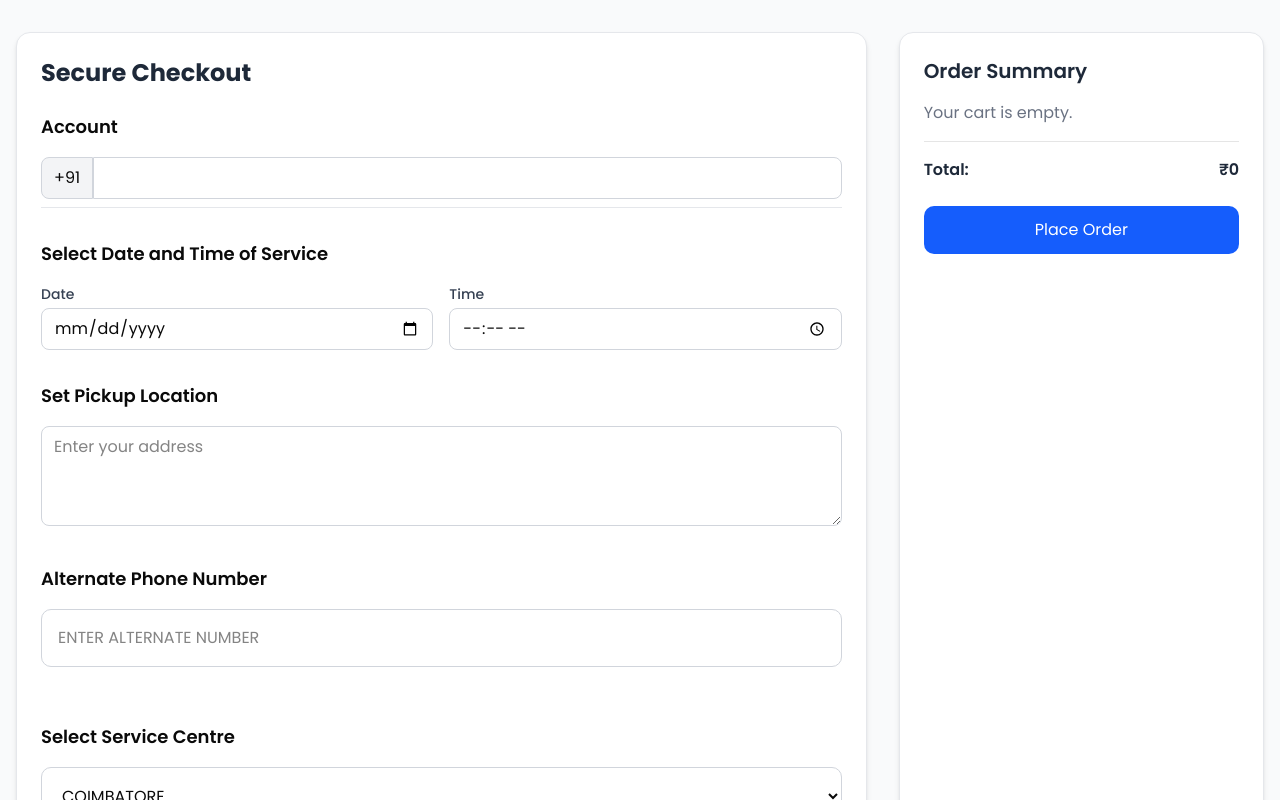
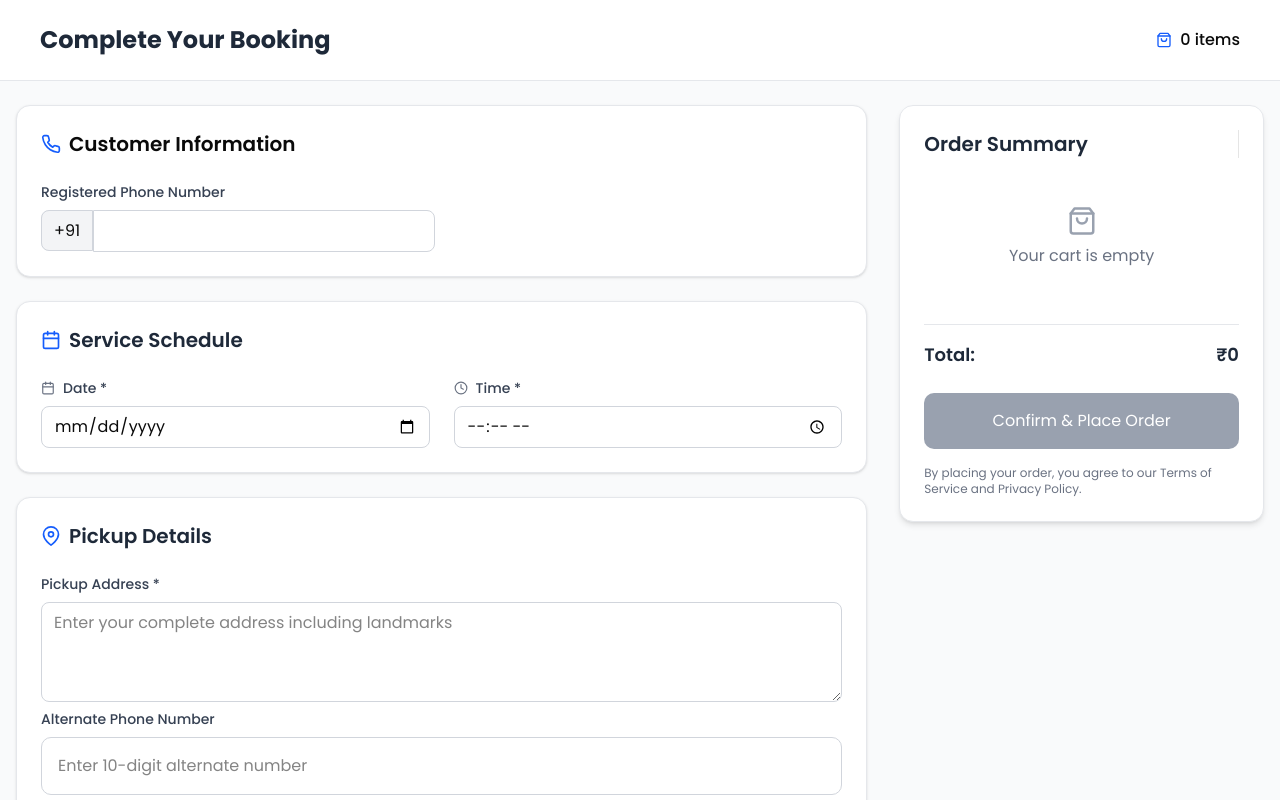
Before and after one commit to vodintech/caragecarcare-frontend, a Next.js app: page /checkout in a window 1280 px wide. Shown: the top 800 px of the page. Built offline with nearby package versions, Linux system fonts and the light colour scheme.

Commit message:
update page

```diff
--- a/app/checkout/page.tsx
+++ b/app/checkout/page.tsx
@@ -3,6 +3,8 @@
 import React, { useState, useEffect } from "react";
 import { useRouter } from "next/navigation";
 import { motion } from "framer-motion";
+import { toast } from "react-hot-toast";
+import {FiCalendar, FiClock, FiMapPin, FiPhone, FiShoppingBag} from "react-icons/fi"
 
 type CartItem = {
   packageName: string;
@@ -23,6 +25,9 @@ const CheckoutPage = () => {
   const [selectedDate, setSelectedDate] = useState("");
   const [selectedTime, setSelectedTime] = useState("");
   const [address, setAddress] = useState("");
+  const [alternatePhone, setAlternatePhone] = useState("");
+  const [serviceCenter, setServiceCenter] = useState("COIMBATORE");
+  const [isSubmitting, setIsSubmitting] = useState(false);
 
   useEffect(() => {
     const cartData = sessionStorage.getItem("cart");
@@ -37,19 +42,72 @@ const CheckoutPage = () => {
 
   const totalPrice = cart.reduce((total, item) => total + item.price * item.quantity, 0);
 
-  const handlePlaceOrder = () => {
-    if (!selectedDate || !selectedTime || !address) {
-      alert("Please fill in all required fields");
-      return;
+  const validateForm = () => {
+    if (!selectedDate || !selectedTime) {
+      toast.error("Please select date and time for service");
+      return false;
     }
-    alert("Order placed successfully!");
+
+    if (!address.trim()) {
+      toast.error("Please enter a valid pickup address");
+      return false;
+    }
+
+    if (alternatePhone && !/^\d{10}$/.test(alternatePhone)) {
+      toast.error("Please enter a valid 10-digit alternate phone number");
+      return false;
+    }
+
+    return true;
+  };
+
+  const handlePlaceOrder = async () => {
+    if (!validateForm()) return;
+
+    setIsSubmitting(true);
+
+    try {
+      await new Promise(resolve => setTimeout(resolve, 1000));
+      const bookingDetails = {
+        phone: carInfo.phone || "",
+        date: selectedDate,
+        time: selectedTime,
+        address,
+        alternatePhone,
+        serviceCenter,
+        totalPrice,
+        cartItems: cart
+      };
+
+      sessionStorage.setItem("bookingDetails", JSON.stringify(bookingDetails));
       sessionStorage.removeItem("cart");
-    router.push("/");
+      router.push("/service");
+    } catch (error) {
+      console.error("Order submission error:", error);
+      toast.error("Failed to place order. Please try again.");
+    } finally {
+      setIsSubmitting(false);
+    }
   };
 
   return (
     <div className="min-h-screen bg-gray-50">
-      <div className="max-w-7xl mx-auto px-4 py-8">
+      {/*Header*/}
+      <div className="bg-white p-6 border-b border-gray-200 shadow-sm">
+        <div className="max-w-7xl mx-auto px-4">
+          <div className="flex justify-between items-center">
+            <h1 className=" text-2xl font-bold text-gray-800">Complete Your Booking</h1>
+            <div className="flex items-center space-x-2">
+              <FiShoppingBag className="text-blue-600 "/>
+              <span className="font-medium">
+                {cart.length} {cart.length === 1 ? 'item' : 'items'}
+              </span>
+            </div>
+          </div>
+        </div>
+      </div>
+    <div className="min-h-screen bg-gray-50">
+      <div className="max-w-7xl mx-auto px-4 py-6">
         <motion.div
           initial={{ opacity: 0, y: 30 }}
           animate={{ opacity: 1, y: 0 }}
@@ -57,13 +115,13 @@ const CheckoutPage = () => {
           className="flex flex-col lg:flex-row gap-8"
         >
           {/* Left side - Checkout Details */}
-          <div className="lg:w-[70%] bg-white p-6 rounded-xl shadow-md border border-gray-200">
-            <h1 className="text-2xl font-bold text-gray-800 mb-6">Secure Checkout</h1>
+          <div className="lg:w-[70%]">
 
             {/* Phone Number Section */}
-            <div className="mb-8">
-              <h2 className="text-lg font-semibold mb-4">Account</h2>
-              <div className="flex items-center border-b border-gray-200 pb-2">
+             <div className="bg-white p-6 rounded-xl shadow-sm border border-gray-200 mb-6">
+              <h2 className="text-xl font-semibold mb-6 text-grey-800 flex items-center">
+                <FiPhone className="mr-2 text-blue-600"/> Customer Information</h2>
+                <label className="block text-sm font-medium text-gray-700 mb-2">Registered Phone Number</label>
                 <span className="bg-gray-100 px-3 py-2 rounded-l-md border border-gray-300">+91</span>
                 <input
                   type="text"
@@ -72,24 +130,27 @@ const CheckoutPage = () => {
                   readOnly
                 />
             </div>
-            </div>
 
             {/* Date and Time Selection */}
-            <div className="mb-8">
-              <h2 className="text-lg font-semibold mb-4">Select Date and Time of Service</h2>
-              <div className="grid grid-cols-1 md:grid-cols-2 gap-4">
+            <div className="bg-white p-6 rounded-xl shadow-sm border border-gray-200 mb-6">
+              <h2 className="text-xl flex items-center font-semibold mb-6 text-gray-800">
+                <FiCalendar className="mr-2 text-blue-600"/>Service Schedule</h2>
+              <div className="grid grid-cols-1 md:grid-cols-2 gap-6">
                 <div>
-                  <label className="block text-sm font-medium text-gray-700 mb-1">Date</label>
+                  <label className="block text-sm font-medium text-gray-700 mb-2 flex items-center">
+                    <FiCalendar className="mr-2 text-gray-500"/>Date *</label>
                   <input
                     type="date"
                     className="w-full px-3 py-2 border border-gray-300 rounded-md focus:outline-none focus:ring-2 focus:ring-blue-500"
                     value={selectedDate}
                     onChange={(e) => setSelectedDate(e.target.value)}
+                    min={new Date().toISOString().split('T')[0]}
                     required
                   />
                 </div>
                 <div>
-                  <label className="block text-sm font-medium text-gray-700 mb-1">Time</label>
+                  <label className="block text-sm font-medium text-gray-700 mb-2 flex items-center">
+                    <FiClock className="mr-2 text-gray-500"/>Time *</label>
                   <input
                     type="time"
                     className="w-full px-3 py-2 border border-gray-300 rounded-md focus:outline-none focus:ring-2 focus:ring-blue-500"
@@ -102,10 +163,12 @@ const CheckoutPage = () => {
             </div>
 
             {/* Address Selection */}
-            <div className="mb-8">
-              <h2 className="text-lg font-semibold mb-4">Set Pickup Location</h2>
+            <div className="bg-white rounded-xl p-6 mb-6 shadow-sm border border-gray-200">
+              <h2 className="text-xl flex font-semibold mb-6 text-gray-800 items-center"><FiMapPin className="mr-2 text-blue-600"/>Pickup Details</h2>
+              <div>
+                <label className="block text-sm font-medium text-gray-700 mb-2">Pickup Address *</label>
               <textarea
-                placeholder="Enter your address"
+                placeholder="Enter your complete address including landmarks"
                 className="w-full px-3 py-2 border border-gray-300 rounded-md focus:outline-none focus:ring-2 focus:ring-blue-500 min-h-[100px]"
                 value={address}
                 onChange={(e) => setAddress(e.target.value)}
@@ -114,46 +177,62 @@ const CheckoutPage = () => {
             </div>
 
             {/* Alternate Phone number */}
-            <div className="mb-8">
-              <h2 className="text-lg font-semibold mb-4">Alternate Phone Number</h2>
+            <div className="mb-6">
+              <h2 className="block text-sm font-medium mb-2 text-gray-700">Alternate Phone Number</h2>
               <input
                 type="tel"
                 maxLength={10}
-              placeholder="ENTER ALTERNATE NUMBER"
-              className="w-full border border-gray-300 p-3 sm:p-4 rounded-lg mb-6 focus:outline-none focus:ring-2 focus:ring-blue-500 text-sm sm:text-base"
+                placeholder="Enter 10-digit alternate number"
+                className="w-full border border-gray-300 p-3 sm:p-4 rounded-lg focus:outline-none focus:ring-2 focus:ring-blue-500 text-sm sm:text-base"
+                value={alternatePhone}
+                onChange={(e) => {
+                  const value = e.target.value.replace(/\D/g, '');
+                  setAlternatePhone(value);
+                }}
               />
             </div>
 
             {/* Service Centre */}
-            <div className="mb-8">
-              <h2 className="text-lg font-semibold mb-4">Select Service Centre</h2>
-              <select className="w-full border border-gray-300 p-3 sm:p-4 rounded-lg mb-6 focus:outline-none focus:ring-2 focus:ring-blue-500 text-sm sm:text-base">
-                <option>COIMBATORE</option>
+            <div>
+              <label className="block text-sm font-medium text-gray-700 mb-2">Service Center</label>
+              <select
+                className="w-full border border-gray-300 p-3 sm:p-4 rounded-lg focus:outline-none focus:ring-2 focus:ring-blue-500 text-sm sm:text-base"
+                value={serviceCenter}
+                onChange={(e) => setServiceCenter(e.target.value)}
+              >
+                <option value="COIMBATORE">Coimbatore Service Center</option>
+                <option value="CHENNAI" disabled>(Coming Soon)</option>
               </select>
+            </div>
           </div>
         </div>
 
           {/* Right side - Order Summary */}
-          <div className="lg:w-[30%] bg-white p-6 rounded-xl shadow-md border border-gray-200">
-            <h2 className="text-xl font-semibold mb-4 text-gray-800">Order Summary</h2>
+          <div className="lg:w-[30%]">
+          <div className="bg-white p-6 rounded-xl shadow-md border border-gray-200 sticky top-8">
+            <h2 className="text-xl font-semibold mb-4 text-gray-800 border-r">Order Summary</h2>
 
             {cart.length > 0 ? (
-              <ul className="space-y\3 mb-4">
+              <ul className="space-y-4 mb-6">
                 {cart.map((item, index) => (
                   <li key={index} className="flex justify-between text-sm text-gray-700">
-                    <div>
-                      {item.packageName} × <span className="font-medium">{item.quantity}</span>
+                    <div className="flex items-center">
+                     <span className="bg-blue-100 text-blue-800 text-xs font-medium px-2 py-1 rounded mr-3">{item.quantity}</span>
+                    <span className="text-sm">{item.packageName}</span>
                     </div>
                     <div className="font-semibold">₹{item.price * item.quantity}</div>
                   </li>
                 ))}
               </ul>
             ) : (
-              <p className="text-gray-500 mb-4">Your cart is empty.</p>
+              <div className="mb-6 text-center py-8">
+                  <FiShoppingBag className="mx-auto text-gray-400 text-3xl mb-2" />
+                  <p className="text-gray-500">Your cart is empty</p>
+                </div>
             )}
 
-            <div className="border-t pt-4 mb-6">
-              <div className="flex justify-between text-gray-800 font-semibold">
+            <div className="border-t border-gray-200 pt-4 mb-6">
+              <div className="flex justify-between text-gray-800 items-center text-lg font-semibold">
                 <span>Total:</span>
                 <span>₹{totalPrice}</span>
               </div>
@@ -161,13 +240,29 @@ const CheckoutPage = () => {
 
                 <button
                 onClick={handlePlaceOrder}
-              className="w-full bg-blue-600 text-white py-3 rounded-lg hover:bg-blue-700 transition"
-              disabled={cart.length === 0}
+                className={`w-full bg-blue-600 text-white py-4 rounded-lg hover:bg-blue-700 transition-all duration-200 ${
+                  isSubmitting ? "opacity-70 cursor-not-allowed" : ""
+                } ${cart.length === 0 ? "bg-gray-400 hover:bg-gray-400 cursor-not-allowed" : ""}`}
+                disabled={cart.length === 0 || isSubmitting}
               >
-              Place Order
+                {isSubmitting ? (
+                  <span className="flex items-center justify-center">
+                    <svg className="animate-spin -ml-1 mr-3 h-5 w-5 text-white" xmlns="http://www.w3.org/2000/svg" fill="none" viewBox="0 0 24 24">
+                      <circle className="opacity-25" cx="12" cy="12" r="10" stroke="currentColor" strokeWidth="4"></circle>
+                      <path className="opacity-75" fill="currentColor" d="M4 12a8 8 0 018-8V0C5.373 0 0 5.373 0 12h4zm2 5.291A7.962 7.962 0 014 12H0c0 3.042 1.135 5.824 3 7.938l3-2.647z"></path>
+                    </svg>
+                    Processing...
+                  </span>
+                ) : "Confirm & Place Order"}
               </button>
+
+              <div className="mt-4 text-xs text-gray-500">
+                By placing your order, you agree to our Terms of Service and Privacy Policy.
+              </div>
+            </div>
           </div>
         </motion.div>
+      </div>
     </div>
     </div>
   );
--- a/app/layout.tsx
+++ b/app/layout.tsx
@@ -1,5 +1,6 @@
 import { Poppins } from "next/font/google";
 import "./globals.css";
+import { Toaster } from 'react-hot-toast';
 
 const poppins = Poppins({
   subsets: ["latin"],
@@ -17,12 +18,27 @@ export const metadata = {
 
 export default function RootLayout({
   children,
-}: Readonly<React.PropsWithChildren>) {
+}: {
+  children: React.ReactNode
+}) {
   return (
     <html lang="en">
-      <body className={`${poppins.className} antialiased`}
-       suppressHydrationWarning={true}
-      >{children}</body>
+      <body
+        className={`${poppins.className} antialiased`}
+        suppressHydrationWarning={true}
+      >
+        {children}
+        <Toaster
+          position="top-center"
+          toastOptions={{
+            duration: 4000,
+            style: {
+              background: '#fff',
+              color: '#000',
+            },
+          }}
+        />
+      </body>
     </html>
   );
 }
--- a/package.json
+++ b/package.json
@@ -17,6 +17,7 @@
     "next": "15.2.5",
     "react": "^19.0.0",
     "react-dom": "^19.0.0",
+    "react-hot-toast": "^2.5.2",
     "react-icons": "^5.5.0",
     "scrollmagic": "^2.0.8",
     "tailwind-merge": "^3.2.0",
```
Also changed, not shown: 1 other file (tests, documents, lock files or other folders). Lines whose indentation alone changed are shown as unchanged.
